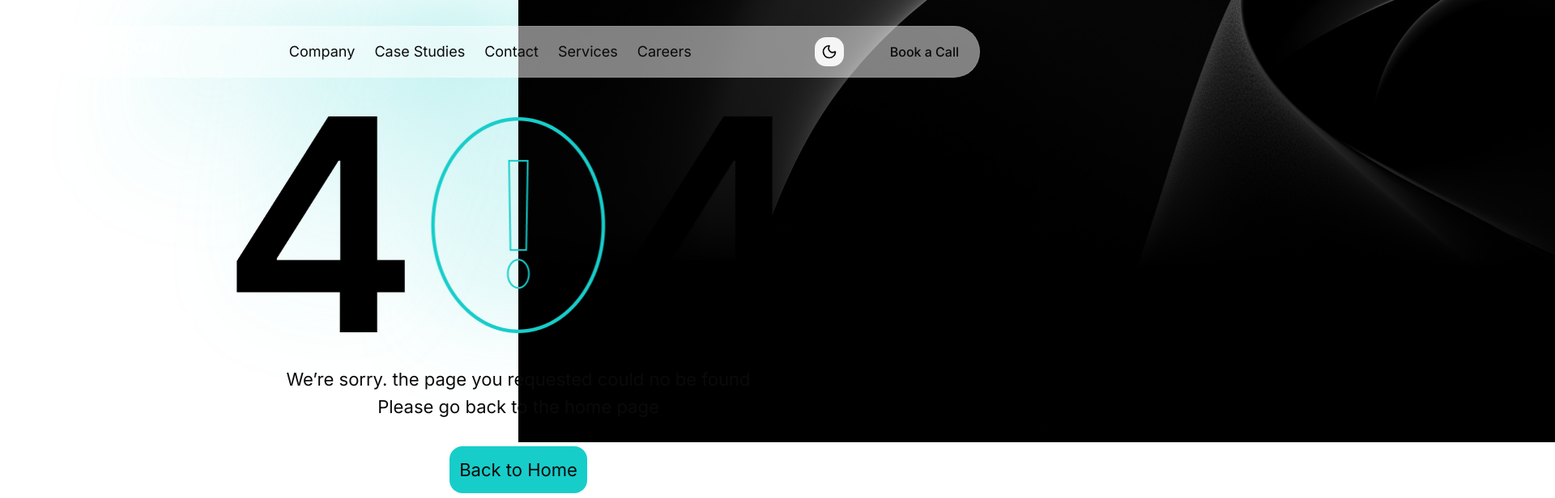
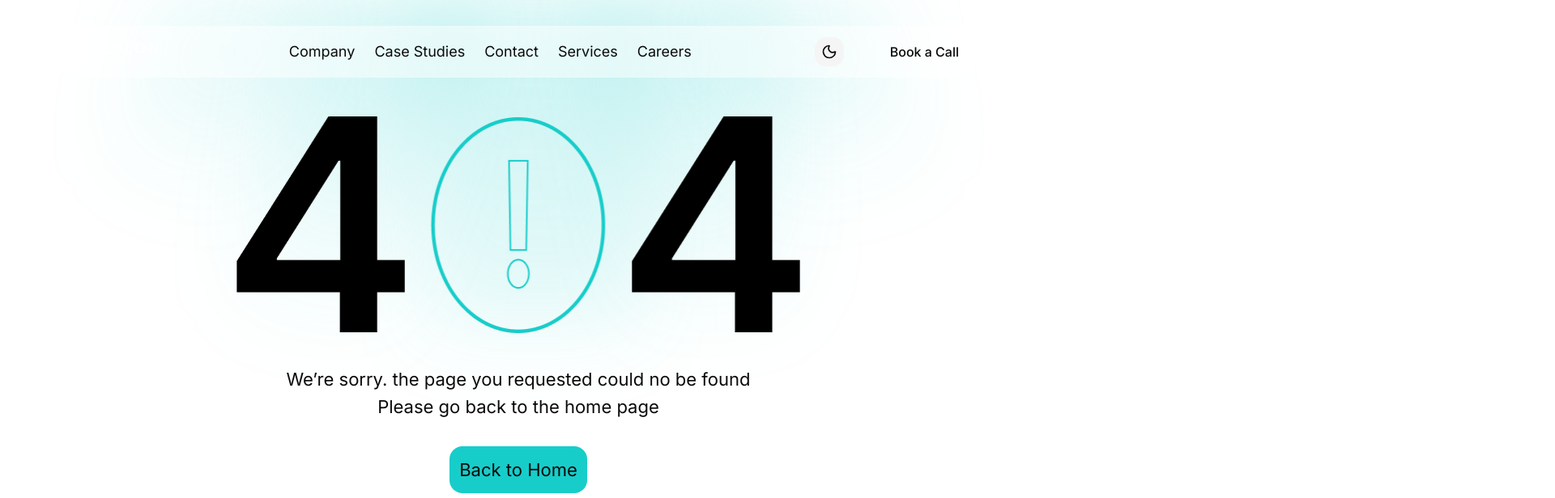
Before and after one commit to Roshen-Perera/ceylon-developers-portfolio, a Next.js app: page /404 in a window 1280 px wide. Shown: the top 616 px of the page at 81% size, 1920 px wide, since content can reach past the window. Built offline with nearby package versions, Linux system fonts and the light colour scheme.

Commit message:
Remove unused Gauze component import from 404 page

```diff
--- a/app/404/page.tsx
+++ b/app/404/page.tsx
@@ -1,7 +1,6 @@
 import BlueGlow from "@/components/blueGlow";
 import BookACallPost from "@/components/bookACallPost";
 import Footer from "@/components/footer";
-import Gauze from "@/components/gauze";
 import NavBar from "@/components/navBar";
 import NotFoundIMG from "@/components/notFoundIMG";
 import React from "react";
@@ -10,7 +9,6 @@ const Page = () => {
   return (
     <div className="flex flex-col items-center justify-center">
       <BlueGlow />
-      <Gauze/>
       <NavBar />
       <div className="mt-20">
         <NotFoundIMG />
```
